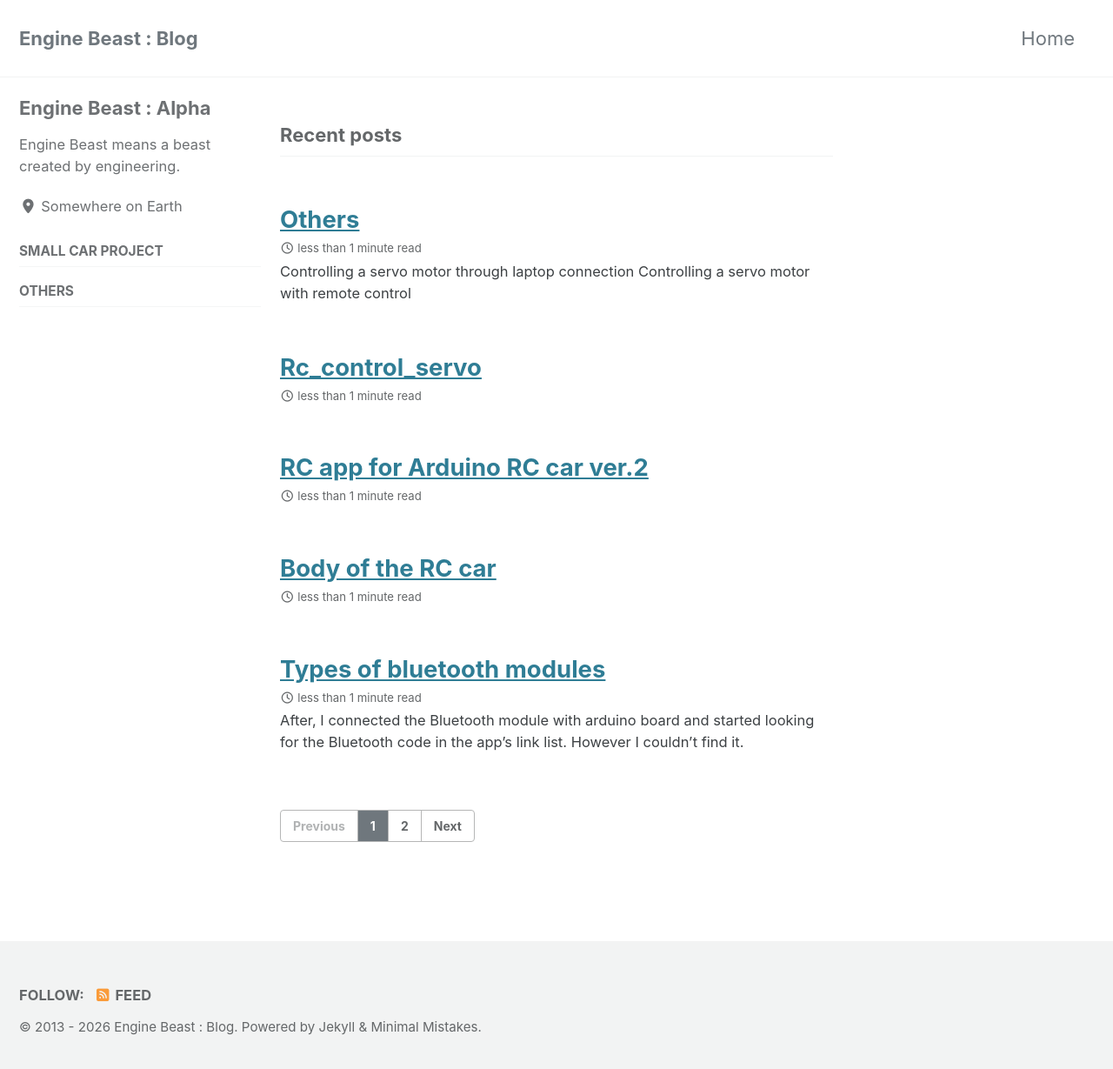
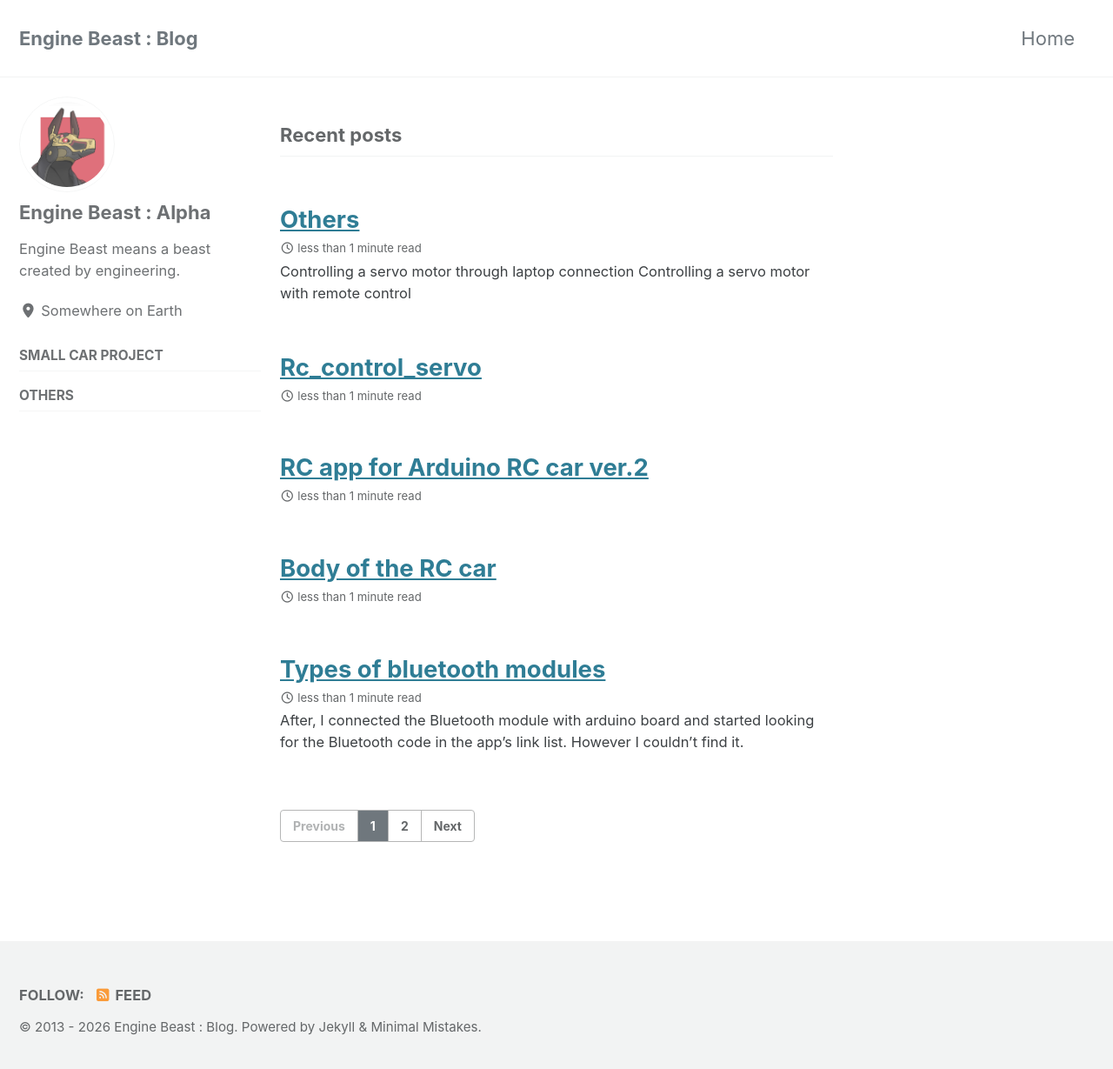
Before and after one commit to enginebeast/enginebeast.github.io, a Jekyll site: the page built from index.html, in a window 1280 px wide and 1236 px high. Shown: the top 1229 px of the window at 87% size. Built offline with Jekyll 4.4.1, drawn with Linux system fonts in a browser that asks for light colours; cached includes are drawn as plain includes; the list of posts is cut into pages by our own code.

Commit message:
I believe it's final

```diff
--- a/_config.yml
+++ b/_config.yml
@@ -20,7 +20,6 @@ rtl                      : # true, false (default) # turns direction of the page
 title                    : "Engine Beast : Blog"
 title_separator          : "-"
 subtitle                 : # site tagline that appears below site title in masthead
-avatar                   : "/assets/images/profile.jpg"
 name                     : "Engine Beast : Alpha"
 description              : "An amazing website."
 url                      : # the base hostname & protocol for your site e.g. "https://mmistakes.github.io"
@@ -115,7 +114,7 @@ analytics:
 # Site Author
 author:
   name             : "Engine Beast : Alpha"
-  avatar           : # path of avatar image, e.g. "/assets/images/bio-photo.jpg"
+  avatar           : "/assets/images/avatar.jpg"
   bio              : "Engine Beast means a beast created by engineering."
   location         : "Somewhere on Earth"
   email            :
```
Also changed, not shown: assets/images/avatar.jpg (renamed from assets/images/profile.jpg).
